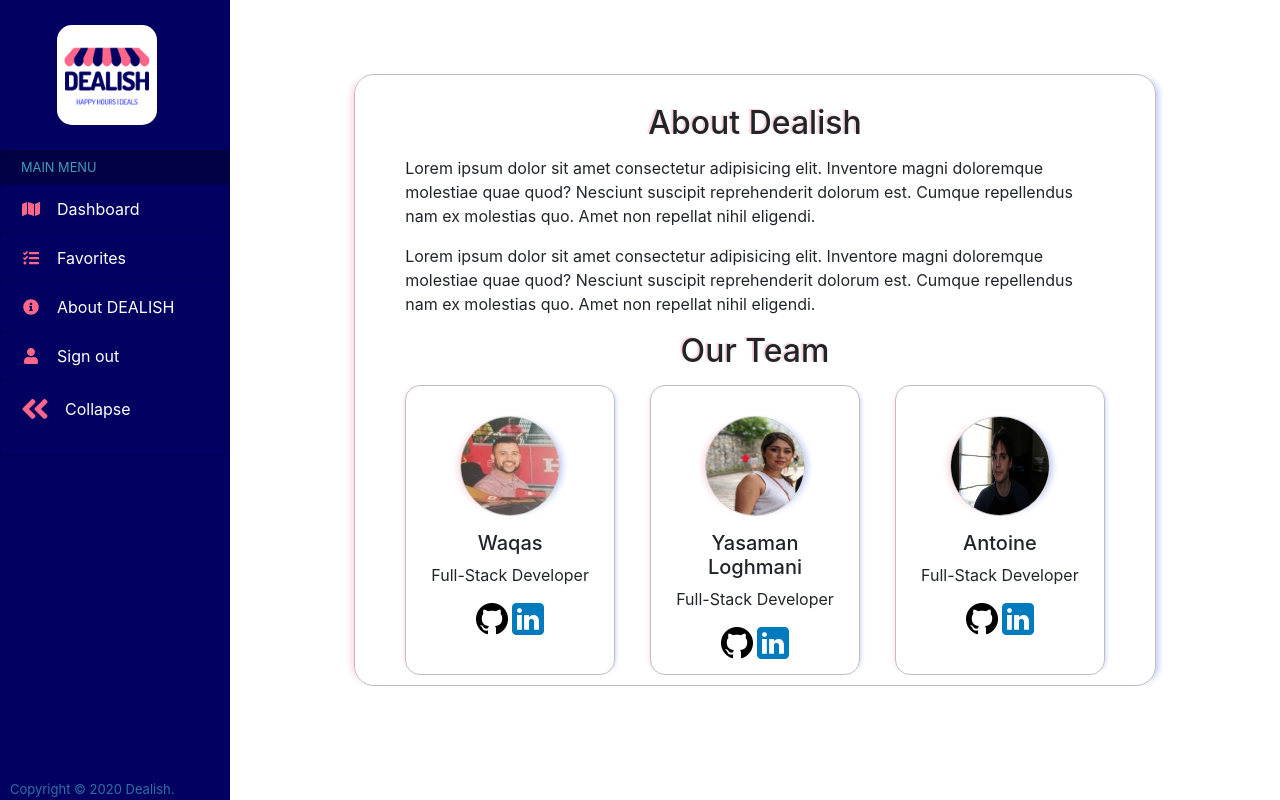
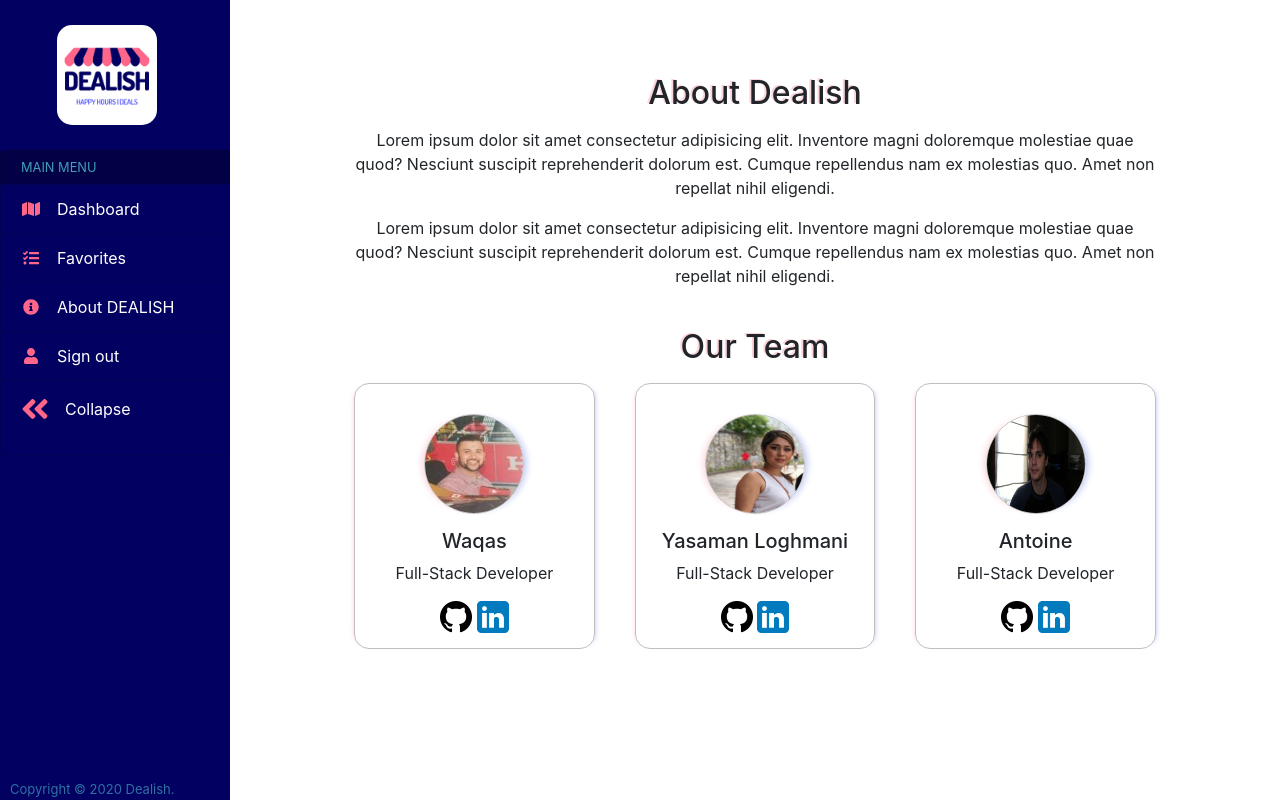
Before and after one commit to wdaimee/Dealish, a Django app: template main_app/templates/about.html in a window 1280 px wide. Run offline with Django 3.2, Linux system fonts and the light colour scheme; the template is opened without the code that fills it, so the values that code supplies are empty; the visitor is signed in with stand-in values (Sample User, id 1); parts of the project's set-up code (start-up, migrations or seed data) failed here and were passed over; some libraries are stand-ins or nearby versions.

Commit message:
change css

```diff
--- a/main_app/static/css/base.css
+++ b/main_app/static/css/base.css
@@ -388,10 +388,6 @@ ul>li {
 .about-card {
     margin-top: 50px;
     width: 80%;
-    border: 1px solid rgb(192, 190, 190);
-    padding: 15px 50px 10px 50px;
-    border-radius: 20px;
-    box-shadow: -7px 0px 7px -5px rgb(252, 213, 219), 7px 0px 7px -5px #b6c2f3, 5px 5px 15px 5px rgba(0, 0, 0, 0);
 
 }
 .about-card  h2 {
@@ -399,8 +395,8 @@ ul>li {
     margin: 2%;
 
 }
-.about-card > p {
-    text-align: left;
+.about-card > div {
+    margin-top: 40px;
 }
 .team-card {
     display: flex;
```
